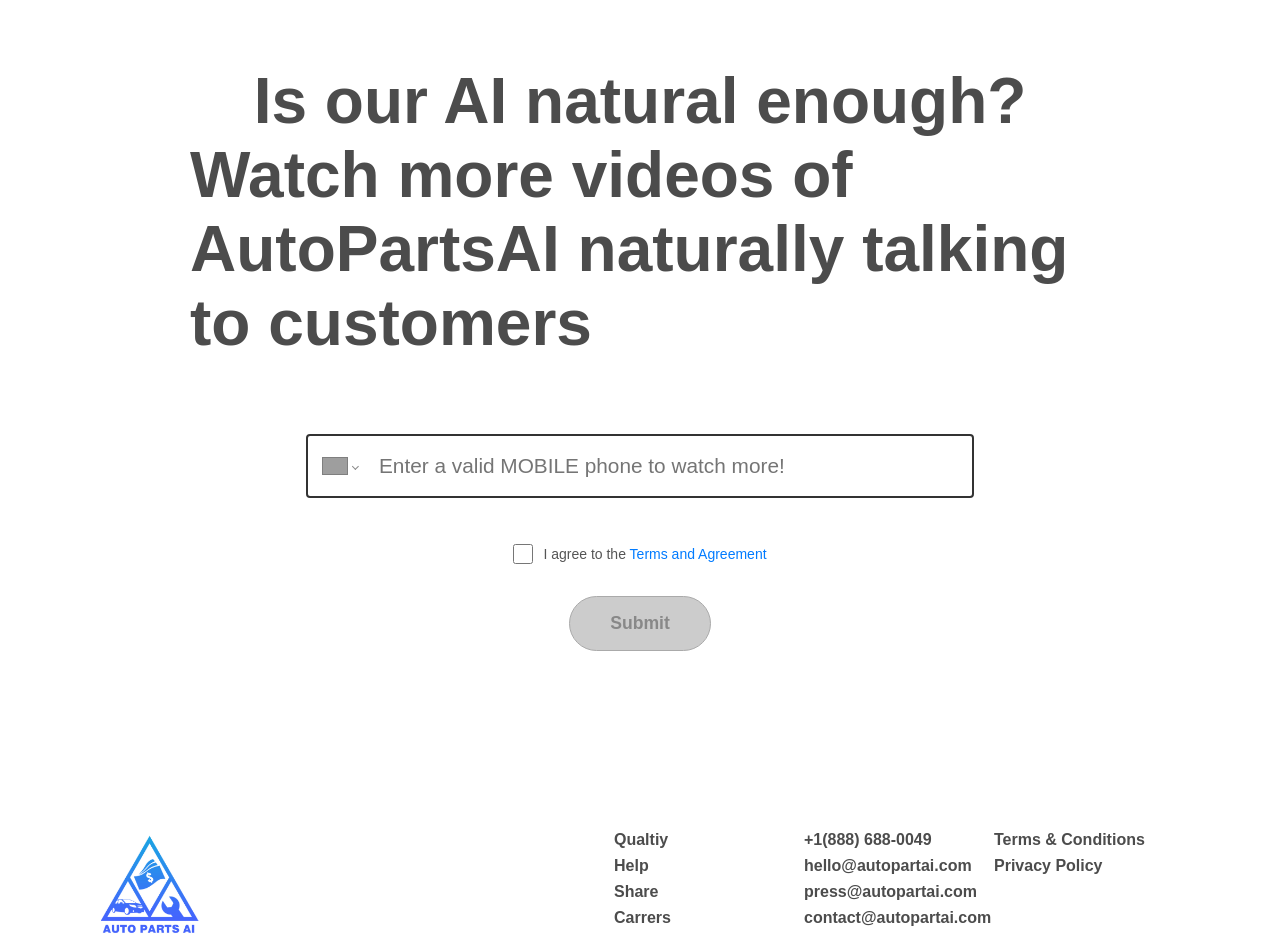
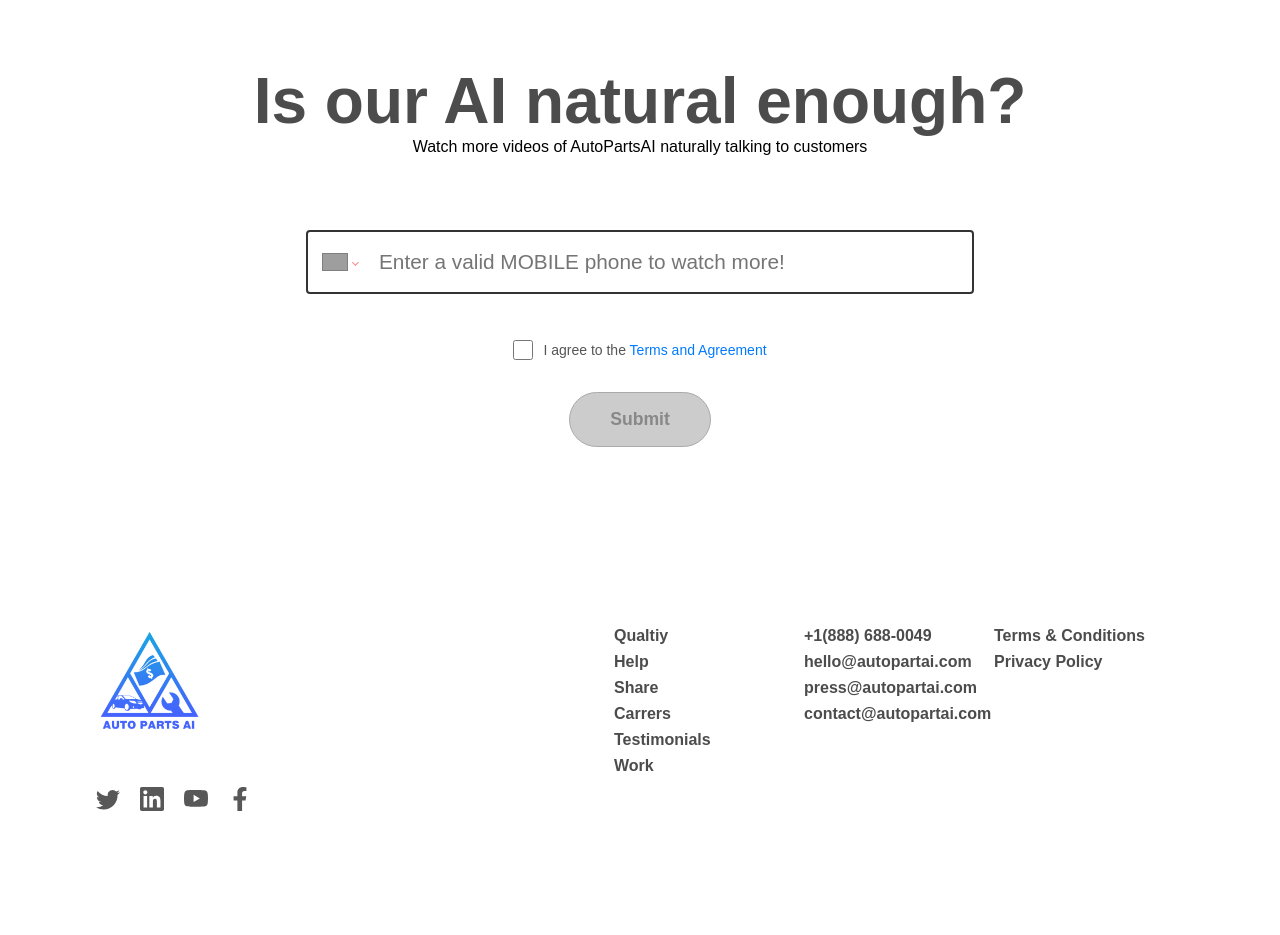
Before and after one commit to eyroooon/Landing-Page, a React (Create React App) app: page / in a window 1280 px wide. Shown: the part 2960-3895 px from the top of the page. After the commit the page ends 3871 px from the top, so only its background shows below. Built offline with nearby package versions, Linux system fonts and the light colour scheme; grey boxes are pictures that could not be loaded.

Commit message:
fix design

```diff
--- a/src/Components/Contact.js
+++ b/src/Components/Contact.js
@@ -30,7 +30,7 @@
     return (
       <div className="contact-page-wrapper" id="contact">
         <h1 className="primary-heading">Is our AI natural enough?</h1>
-        <h1 className="primary-heading">Watch more videos of AutoPartsAI naturally talking to customers</h1>
+        <p>Watch more videos of AutoPartsAI naturally talking to customers</p> {/* Changed this line to a paragraph */}
         <div className="contact-form-container">
           <PhoneInput
             className="outlined-input"
@@ -38,6 +38,7 @@
             value={phone}
             onChange={setPhone}
             defaultCountry='US'
+            style={{ color: 'red' }} // Added this line to change placeholder color
           />
 
           <div className="terms-checkbox-container">
--- a/src/Components/Home.js
+++ b/src/Components/Home.js
@@ -9,7 +9,7 @@
       <Navbar />
       <div className="home-banner-container">
         <div className="home-bannerImage-container">
-          <img src={BannerBackground} alt="" />
+          <img src={BannerBackground} alt="" loading="lazy"/>
         </div>
         <div className="home-text-section">
           <h1 className="primary-heading">The Best Partner for Your Yard's Calls!</h1>
@@ -24,6 +24,7 @@
               title="Video"
               src="https://www.facebook.com/plugins/video.php?height=323&href=https%3A%2F%2Fwww.facebook.com%2F100000237951579%2Fvideos%2F827553928777401%2F&show_text=false&width=560&t=0"
               allow="autoplay; clipboard-write; encrypted-media; picture-in-picture; web-share"
+              loading="lazy"
             ></iframe>
           </div>
         </div>
--- a/src/Components/Work.js
+++ b/src/Components/Work.js
@@ -50,7 +50,7 @@
         {workInfoData.map((data) => (
           <div className="work-section-info" key={data.title}>
             <div className="info-boxes-img-container">
-              <img src={data.image} alt="" />
+              <img src={data.image} alt="" loading="lazy"/>
             </div>
             <h2>{data.title}</h2>
             <p>{data.text}</p>
```
Also changed, not shown: src/App.css (line endings or trailing spaces).
